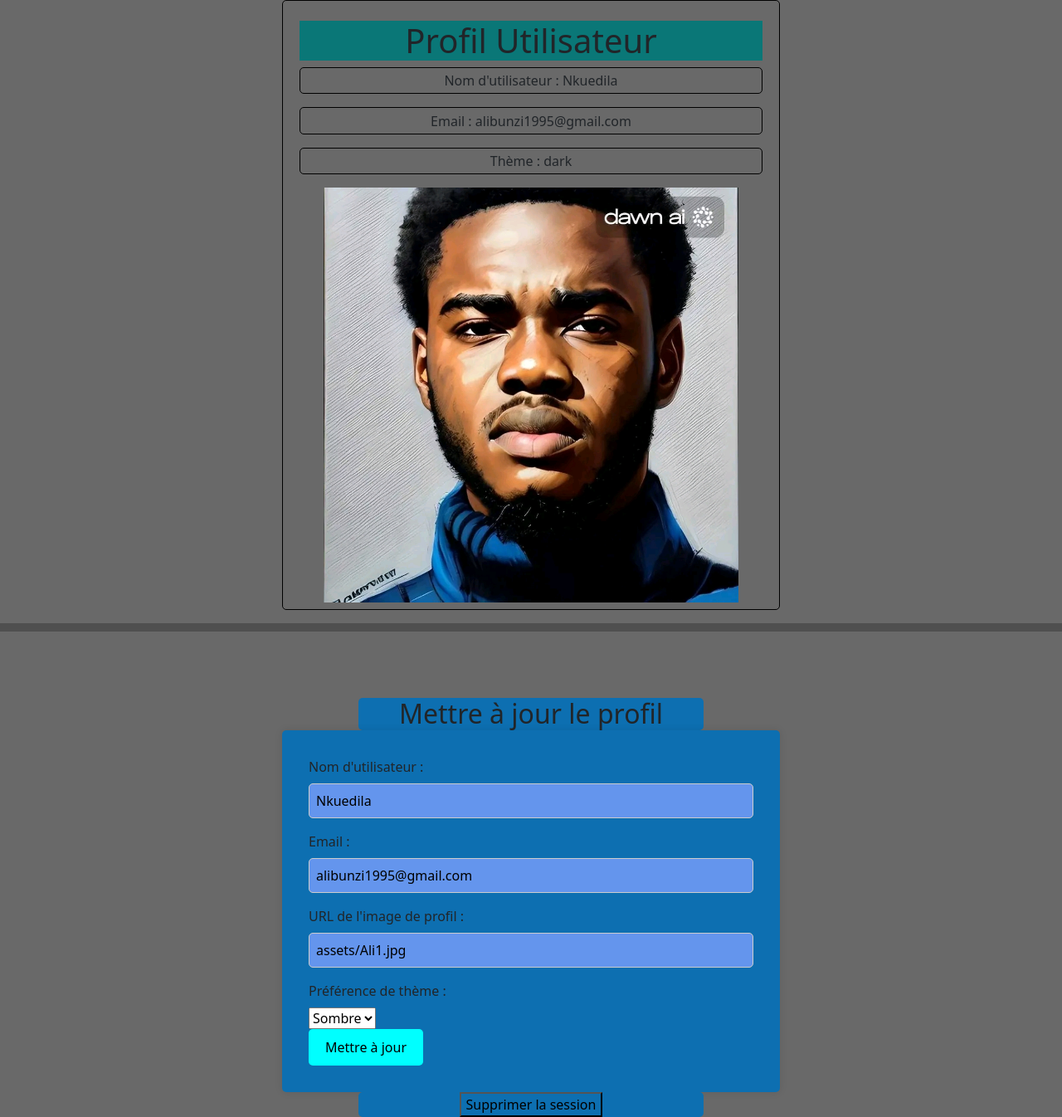
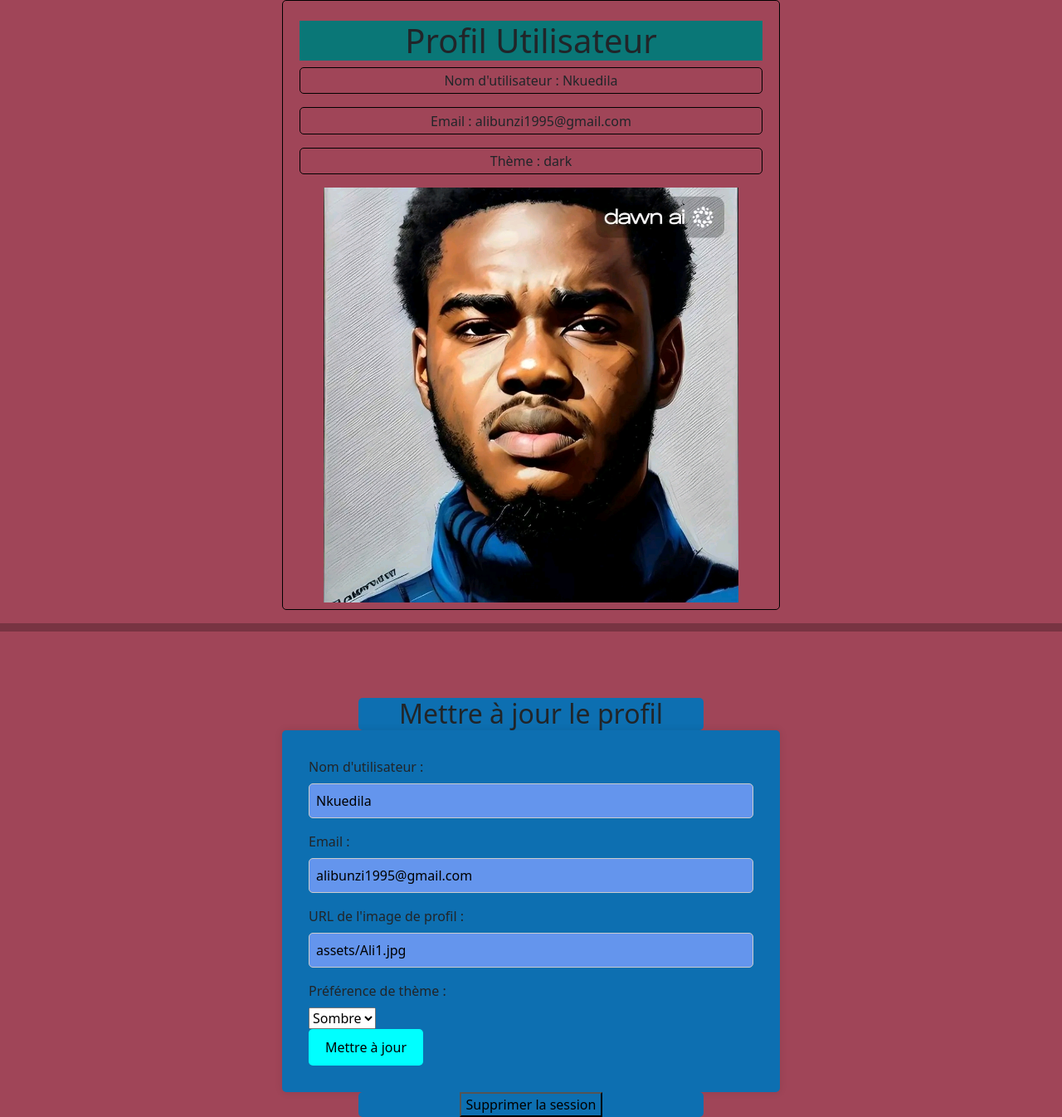
Before and after one commit to Nkuedila/tp-manuel, a PHP site: page /session.php in a window 1280 px wide. Shown: the whole page at 83% size. Run offline with PHP 8.4, Linux system fonts and the light colour scheme.

Commit message:
modifier

```diff
--- a/style.css
+++ b/style.css
@@ -99,5 +99,5 @@ button {
 }
 
 body {
-    background-color: dimgrey;
+    background-color: rgb(160, 69, 88);
 }
```
